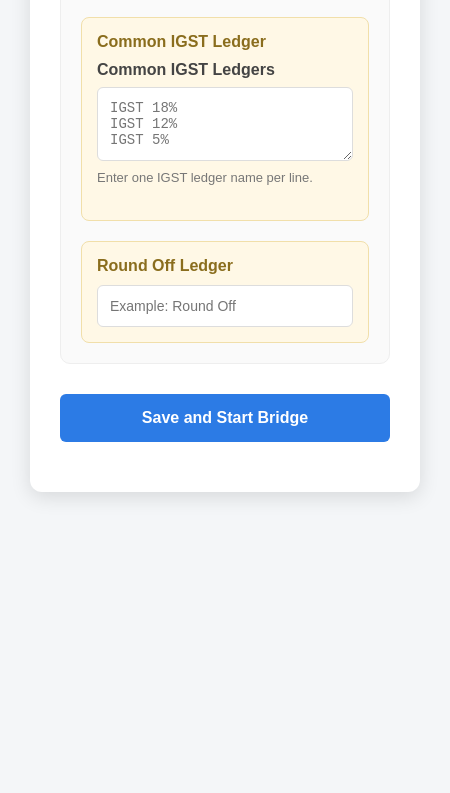
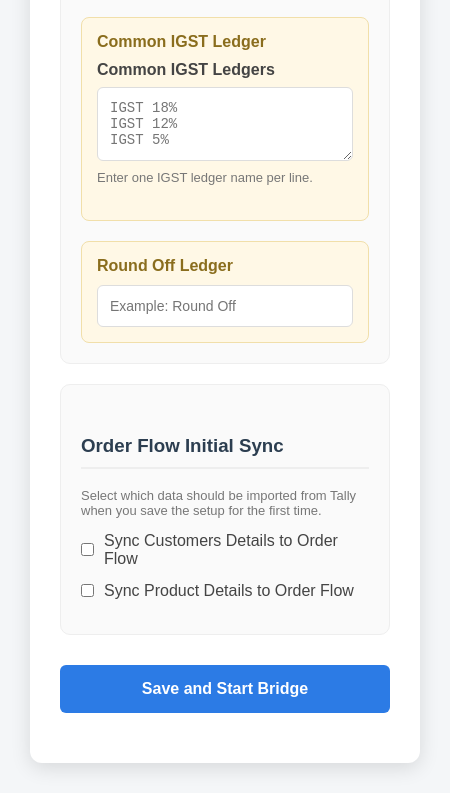
Before and after one commit to Suhailtcsk77/tally-bridge, an Electron app: page setup.html in a window 450 px wide. Shown: the part 2699-3492 px from the top of the page. Before the commit the page ends 3221 px from the top, so only its background shows below. Drawn offline with Linux system fonts and the light colour scheme.

Commit message:
customers sync started

```diff
--- a/setup.html
+++ b/setup.html
@@ -169,6 +169,8 @@
     }
 
 
+
+
     input:focus,
 select:focus,
 textarea:focus {
@@ -186,6 +188,23 @@
         );
 
     }
+
+
+.sync-option {
+  display: flex;
+  align-items: center;
+  gap: 10px;
+  margin: 14px 0;
+  font-weight: normal;
+  cursor: pointer;
+}
+
+.sync-option input[type="checkbox"] {
+  width: auto;
+  margin: 0;
+  flex-shrink: 0;
+}
+
 
 
     .ledger-row {
@@ -867,6 +886,36 @@
 
 
 
+<!-- ORDER FLOW INITIAL SYNC OPTIONS -->
+
+<div class="section">
+  <h3>Order Flow Initial Sync</h3>
+
+  <p class="help-text">
+    Select which data should be imported from Tally
+    when you save the setup for the first time.
+  </p>
+
+  <label class="sync-option">
+    <input
+      type="checkbox"
+      id="syncCustomersToOrderFlow"
+    >
+    Sync Customers Details to Order Flow
+  </label>
+
+  <label class="sync-option">
+    <input
+      type="checkbox"
+      id="syncProductsToOrderFlow"
+    >
+    Sync Product Details to Order Flow
+  </label>
+</div>
+
+
+
+
 
     <!-- SAVE -->
 
--- a/setup.js
+++ b/setup.js
@@ -8,6 +8,12 @@
   document.getElementById(
     'companyName'
   );
+
+const syncCustomersToOrderFlowInput =
+  document.getElementById('syncCustomersToOrderFlow');
+
+const syncProductsToOrderFlowInput =
+  document.getElementById('syncProductsToOrderFlow');
 
 const pricingMethodRadios =
   document.querySelectorAll(
@@ -441,6 +447,11 @@
   await window.tallyBridge.saveSetup({
 
     companyName,
+    syncCustomersToOrderFlow:
+  syncCustomersToOrderFlowInput.checked,
+
+syncProductsToOrderFlow:
+  syncProductsToOrderFlowInput.checked,
 
     pricingMethod:
   document.querySelector(
```
Also changed, not shown: main.js (+9 -1 lines).
